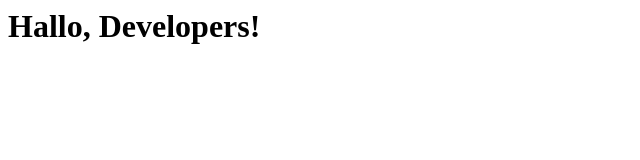
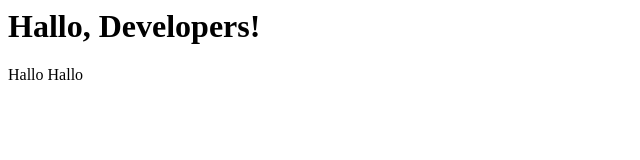
Before and after one commit to TetyanaKoch/uebung3, a plain HTML site: page basic-repo/index.html in a window 1280 px wide. Shown: the full height of the page, 0-640 px from the left. Drawn offline with Linux system fonts and the light colour scheme.

Commit message:
neue css-file neu <p>

```diff
--- a/basic-repo/index.html
+++ b/basic-repo/index.html
@@ -6,6 +6,8 @@
 
 <body>
 <h1>  Hallo, Developers!</h1>
+
+<p>Hallo Hallo </p>
   <script src="assets/js/main.js"></script>
 </body>
 </html>
```
Also changed, not shown: basic-repo/assets/neuCSS.css (added).
